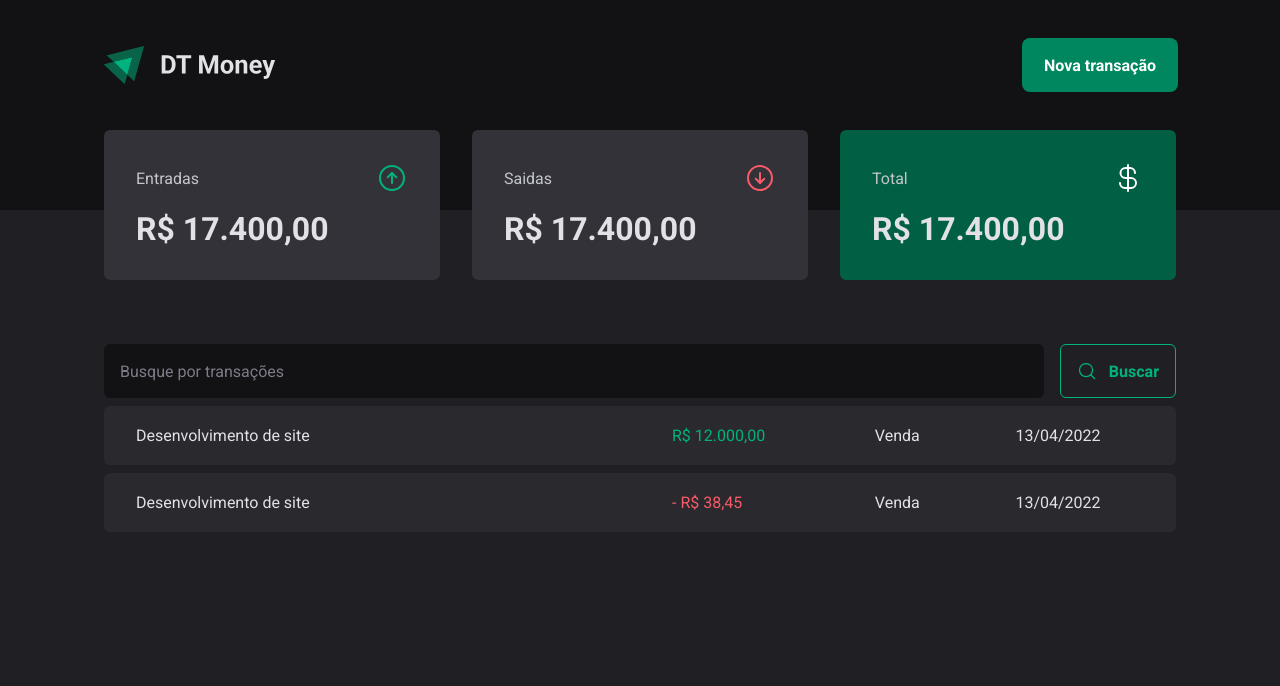
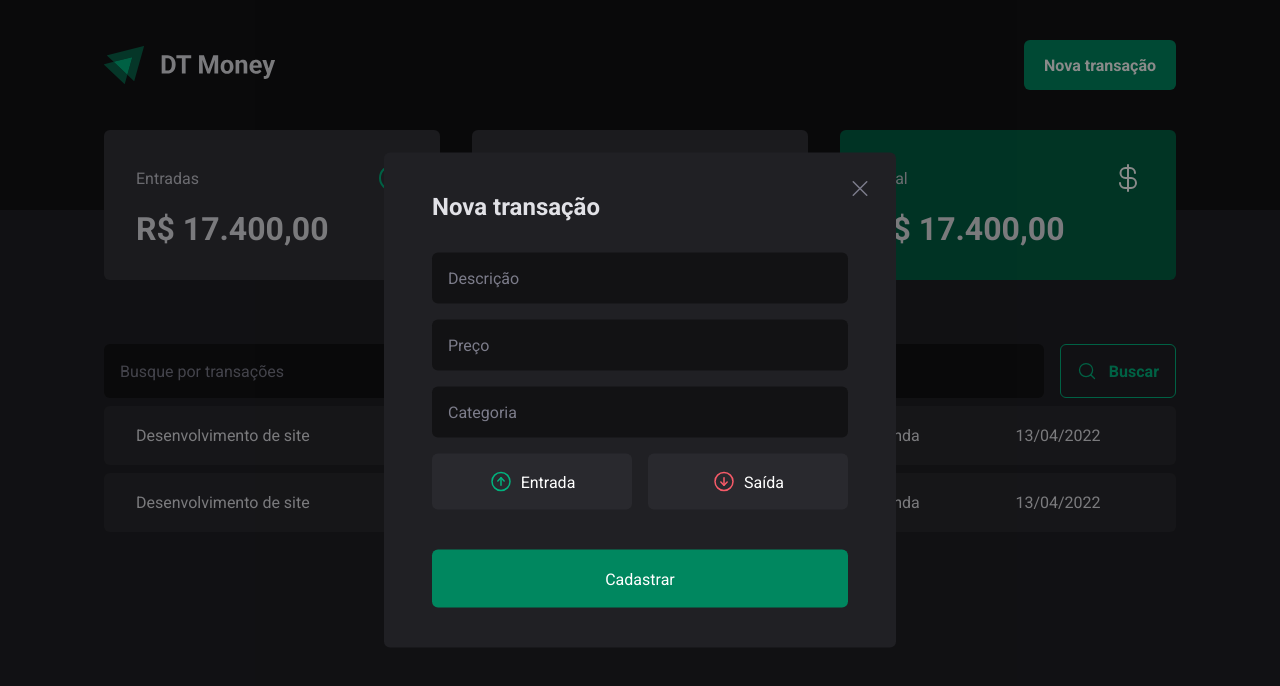
Before and after one commit to AlanTomaiz/dt.money, a React (Vite) app: page / in a window 1280 px wide. Both pictures are taken after a click on the button "Nova transação". Shown: the top 686 px of the page. Built offline with nearby package versions, Linux system fonts and the light colour scheme.

Commit message:
fetch: add modal new transaction

```diff
--- a/package.json
+++ b/package.json
@@ -10,6 +10,8 @@
     "preview": "vite preview"
   },
   "dependencies": {
+    "@radix-ui/react-dialog": "^1.0.5",
+    "@radix-ui/react-radio-group": "^1.1.3",
     "phosphor-react": "^1.4.1",
     "react": "^18.2.0",
     "react-dom": "^18.2.0",
--- a/src/components/Header/index.tsx
+++ b/src/components/Header/index.tsx
@@ -1,13 +1,20 @@
+import * as Dialog from '@radix-ui/react-dialog'
+import logoSvg from '../../assets/logo.svg'
+import { NewTransactionModal } from '../NewTransactionModal'
 import { HeaderButton, HeaderContainer, HeaderContent } from './styles'
-
-import logoSvg from '../../assets/logo.svg'
 
 export function Header() {
   return (
     <HeaderContainer>
       <HeaderContent>
         <img src={logoSvg} alt="" />
-        <HeaderButton>Nova transação</HeaderButton>
+
+        <Dialog.Root>
+          <Dialog.Trigger asChild>
+            <HeaderButton>Nova transação</HeaderButton>
+          </Dialog.Trigger>
+          <NewTransactionModal />
+        </Dialog.Root>
       </HeaderContent>
     </HeaderContainer>
   )
--- /dev/null
+++ b/src/components/NewTransactionModal/index.tsx
@@ -0,0 +1,41 @@
+import * as Dialog from '@radix-ui/react-dialog'
+import { ArrowCircleDown, ArrowCircleUp, X } from 'phosphor-react'
+import {
+  CloseButton,
+  Content,
+  Overlay,
+  TransactionType,
+  TransactionTypeButton,
+} from './styles'
+
+export function NewTransactionModal() {
+  return (
+    <Dialog.Portal>
+      <Overlay />
+      <Content>
+        <Dialog.Title>Nova transação</Dialog.Title>
+        <CloseButton>
+          <X size={24} />
+        </CloseButton>
+
+        <form action="">
+          <input type="text" placeholder="Descrição" required />
+          <input type="number" placeholder="Preço" required />
+          <input type="text" placeholder="Categoria" required />
+
+          <TransactionType>
+            <TransactionTypeButton variant="income" value="income">
+              <ArrowCircleUp size={24} />
+              Entrada
+            </TransactionTypeButton>
+            <TransactionTypeButton variant="outcome" value="outcome">
+              <ArrowCircleDown size={24} />
+              Saída
+            </TransactionTypeButton>
+          </TransactionType>
+          <button type="submit">Cadastrar</button>
+        </form>
+      </Content>
+    </Dialog.Portal>
+  )
+}
--- /dev/null
+++ b/src/components/NewTransactionModal/styles.ts
@@ -0,0 +1,118 @@
+import * as Dialog from '@radix-ui/react-dialog'
+import * as RadioGroup from '@radix-ui/react-radio-group'
+import styled from 'styled-components'
+
+export const Overlay = styled(Dialog.Overlay)`
+  position: fixed;
+  width: 100vw;
+  height: 100vh;
+  inset: 0;
+
+  background: #00000075;
+`
+
+export const Content = styled(Dialog.Content)`
+  position: fixed;
+  top: 50%;
+  left: 50%;
+  transform: translate(-50%, -50%);
+
+  min-width: 32rem;
+  border-radius: 6px;
+  padding: 2.5rem 3rem;
+  background: ${(props) => props.theme['gray-800']};
+
+  form {
+    display: flex;
+    flex-direction: column;
+    gap: 1rem;
+
+    margin-top: 2rem;
+
+    input {
+      border: 0;
+      border-radius: 6px;
+      padding: 1rem;
+      background: ${(props) => props.theme['gray-900']};
+      color: ${(props) => props.theme['gray-300']};
+
+      &::placeholder {
+        color: ${(props) => props.theme['gray-500']};
+      }
+    }
+
+    button[type='submit'] {
+      height: 58px;
+      border: 0;
+      border-radius: 6px;
+      color: ${(props) => props.theme.white};
+      background: ${(props) => props.theme['green-500']};
+      padding: 0 1.25rem;
+      margin-top: 1.5rem;
+
+      &:hover {
+        background: ${(props) => props.theme['green-700']};
+        transition: background-color 0.2s;
+      }
+    }
+  }
+`
+
+export const CloseButton = styled(Dialog.Close)`
+  position: absolute;
+  top: 1.5rem;
+  right: 1.5rem;
+
+  border: 0;
+  background: transparent;
+  line-height: 0;
+  color: ${(props) => props.theme['gray-500']};
+`
+
+export const TransactionType = styled(RadioGroup.Root)`
+  display: grid;
+  grid-template-columns: repeat(2, 1fr);
+  gap: 1rem;
+  margin-top: 0%.5rem;
+`
+
+interface TransactionTypeButtonProps {
+  variant: 'income' | 'outcome'
+}
+
+export const TransactionTypeButton = styled(
+  RadioGroup.Item,
+)<TransactionTypeButtonProps>`
+  display: flex;
+  align-items: center;
+  justify-content: center;
+  gap: 0.5rem;
+  border: 0;
+  border-radius: 6px;
+  padding: 1rem;
+  background: ${(props) => props.theme['gray-700']};
+  color: ${(props) => props.theme.white};
+
+  svg {
+    color: ${(props) =>
+      props.variant === 'income'
+        ? props.theme['green-300']
+        : props.theme['red-300']};
+  }
+
+  &[data-state='unchecked']:hover {
+    background: ${(props) => props.theme['gray-600']};
+  }
+
+  &[data-state='checked'] {
+    color: ${(props) => props.theme.white};
+    background: ${(props) =>
+      props.variant === 'income'
+        ? props.theme['green-500']
+        : props.theme['red-500']};
+
+    svg {
+      color: ${(props) => props.theme.white};
+    }
+  }
+`
--- a/src/styles/global.ts
+++ b/src/styles/global.ts
@@ -9,6 +9,9 @@
 
   :focus {
     outline: 0;
+  }
+
+  input:focus {
     box-shadow: 0 0 0 2px ${(props) => props.theme['green-500']};
   }
 
```
Also changed, not shown: 1 other file (tests, documents, lock files or other folders).
